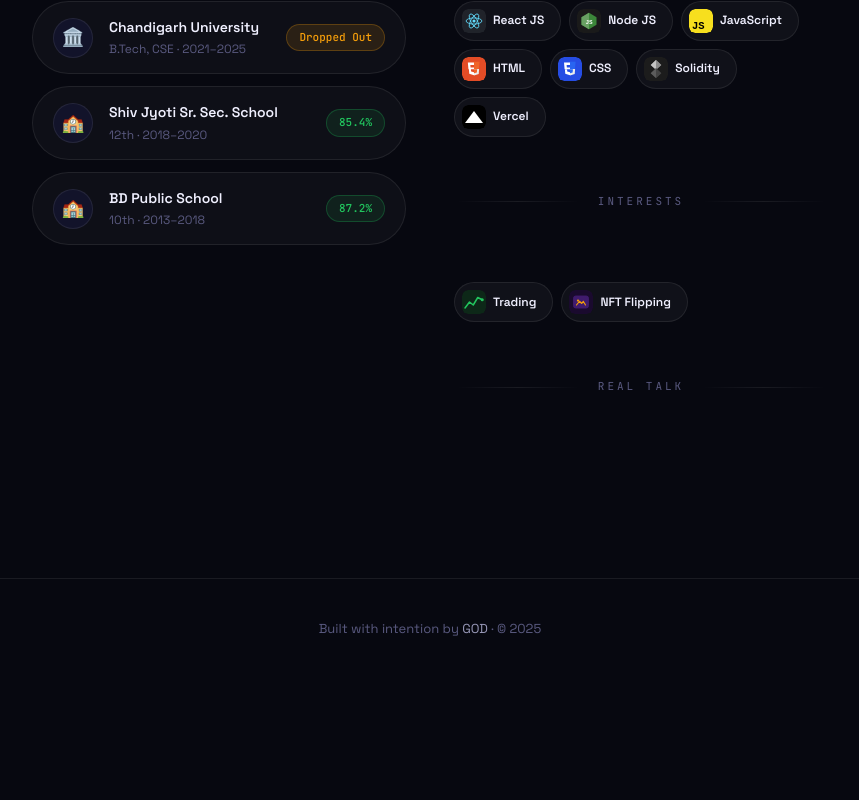
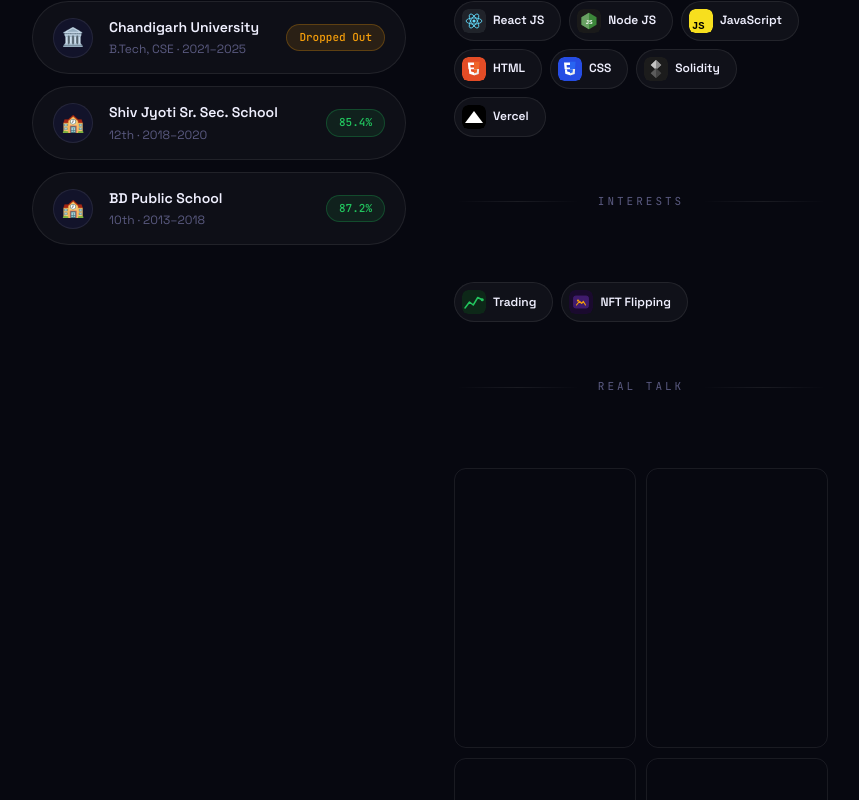
Before and after one commit to reevee07/portfolio, a Next.js app: page / in a window 1280 px wide. Shown: the part 1948-2748 px from the top of the page, without its empty margins (210-1069 px from the left). Before the commit the page ends 2628 px from the top, so only its background shows below. Built offline with nearby package versions, Linux system fonts and the light colour scheme; no server answers.

Commit message:
fix: 4 equal size tweet boxes 2x2 grid

```diff
--- a/app/page.tsx
+++ b/app/page.tsx
@@ -168,11 +168,27 @@
                 {INTERESTS.map(s => <div key={s.name} className="skill"><div className="slogo">{s.svg}</div>{s.name}</div>)}
               </div>
               <div className="sec-label" style={{marginTop:'32px'}}>Real Talk</div>
-<div style={{display:'grid',gridTemplateColumns:'1fr 1fr',gap:'10px',width:'100%',overflow:'hidden'}}>
-  <div style={{minWidth:0,overflow:'hidden'}}><blockquote className="twitter-tweet" data-theme="dark" data-width="100%"><a href="https://x.com/i/status/2053458368652779866"></a></blockquote></div>
-  <div style={{minWidth:0,overflow:'hidden'}}><blockquote className="twitter-tweet" data-theme="dark" data-width="100%"><a href="https://x.com/i/status/2053570955759571367"></a></blockquote></div>
-  <div style={{minWidth:0,overflow:'hidden'}}><blockquote className="twitter-tweet" data-theme="dark" data-width="100%"><a href="https://x.com/i/status/2053465822757265495"></a></blockquote></div>
-  <div style={{minWidth:0,overflow:'hidden'}}><blockquote className="twitter-tweet" data-theme="dark" data-width="100%"><a href="https://x.com/i/status/1961100354122305653"></a></blockquote></div>
+<div style={{display:'grid',gridTemplateColumns:'1fr 1fr',gap:'10px',width:'100%'}}>
+  <div style={{minWidth:0,overflow:'hidden',height:'280px',borderRadius:'12px',border:'1px solid rgba(255,255,255,0.08)'}}>
+    <div style={{transform:'scale(0.85)',transformOrigin:'top left',width:'118%',pointerEvents:'none'}}>
+      <blockquote className="twitter-tweet" data-theme="dark" data-width="100%"><a href="https://x.com/i/status/2053458368652779866"></a></blockquote>
+    </div>
+  </div>
+  <div style={{minWidth:0,overflow:'hidden',height:'280px',borderRadius:'12px',border:'1px solid rgba(255,255,255,0.08)'}}>
+    <div style={{transform:'scale(0.85)',transformOrigin:'top left',width:'118%',pointerEvents:'none'}}>
+      <blockquote className="twitter-tweet" data-theme="dark" data-width="100%"><a href="https://x.com/i/status/2053570955759571367"></a></blockquote>
+    </div>
+  </div>
+  <div style={{minWidth:0,overflow:'hidden',height:'280px',borderRadius:'12px',border:'1px solid rgba(255,255,255,0.08)'}}>
+    <div style={{transform:'scale(0.85)',transformOrigin:'top left',width:'118%',pointerEvents:'none'}}>
+      <blockquote className="twitter-tweet" data-theme="dark" data-width="100%"><a href="https://x.com/i/status/2053465822757265495"></a></blockquote>
+    </div>
+  </div>
+  <div style={{minWidth:0,overflow:'hidden',height:'280px',borderRadius:'12px',border:'1px solid rgba(255,255,255,0.08)'}}>
+    <div style={{transform:'scale(0.85)',transformOrigin:'top left',width:'118%',pointerEvents:'none'}}>
+      <blockquote className="twitter-tweet" data-theme="dark" data-width="100%"><a href="https://x.com/i/status/1961100354122305653"></a></blockquote>
+    </div>
+  </div>
 </div>
 <Script async src="https://platform.twitter.com/widgets.js" strategy="lazyOnload" />
 
```
